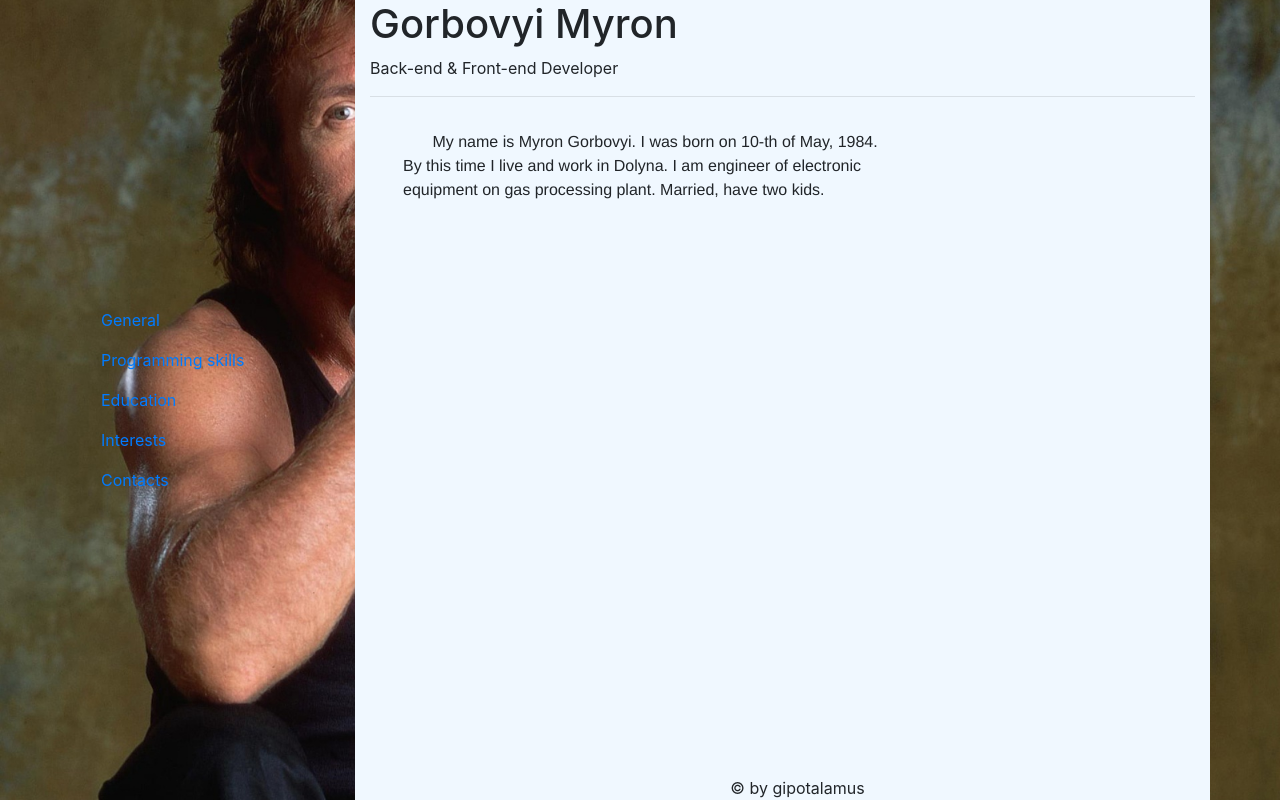
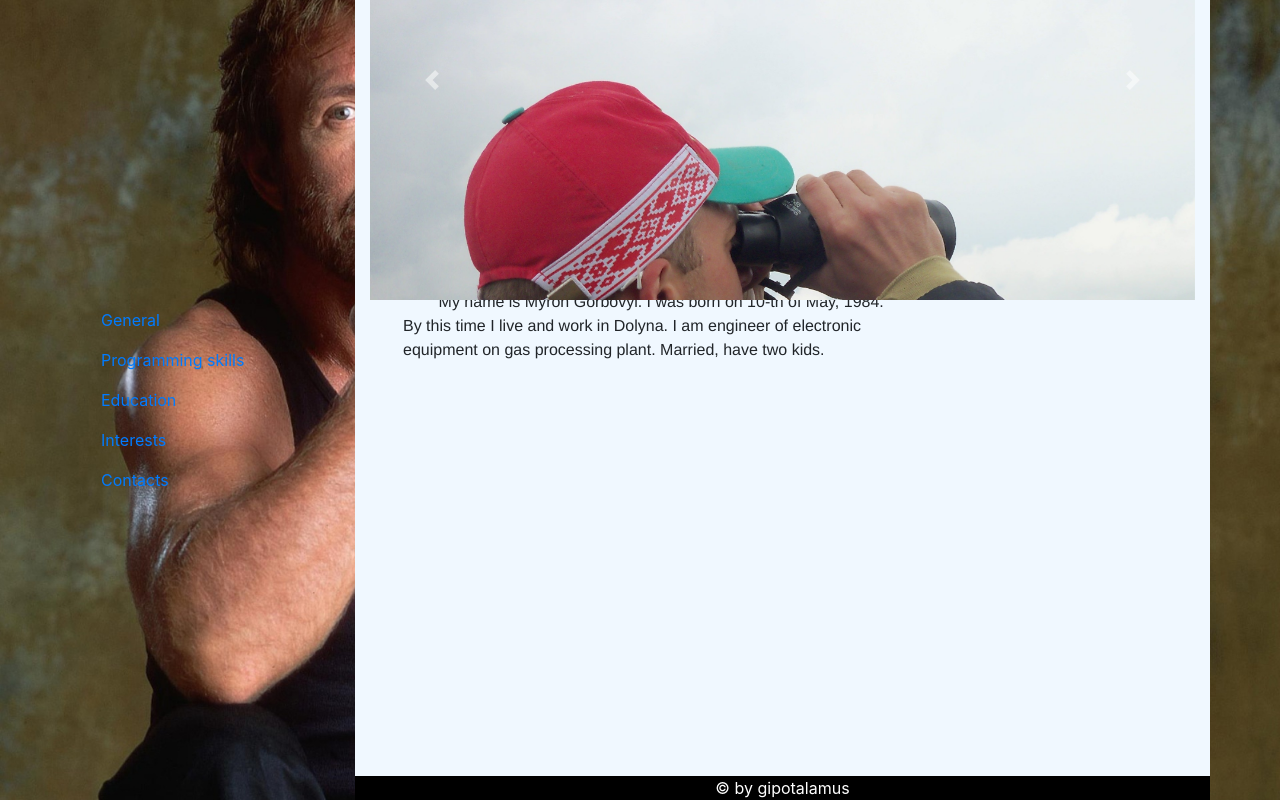
Before and after one commit to Gipotalamus/MGorSoftserveTestProject, an Angular app: page /general in a window 1280 px wide. Built offline with nearby package versions, Linux system fonts and the light colour scheme.

Commit message:
last commit

```diff
--- a/src/app/app.component.css
+++ b/src/app/app.component.css
@@ -10,11 +10,24 @@
   align-items: center;
 }
 
-span {
+.my-carousel {
+  height: 20%;
+
+}
+
+.carousel-item {
+  width: 100%;
+  height: 300px;
+}
+
+.footer {
   position: absolute;
+  background-color: black;
+  color: white;
   width: 100%;
   bottom: 0;
   text-align: center;
+  margin: 0 -15px;
 }
 
 @media (max-width: 600px) {
--- a/src/app/app.component.html
+++ b/src/app/app.component.html
@@ -5,13 +5,31 @@
       <app-menu></app-menu>
     </div>
     <div class="col-md-8 col-lg-9 main">
+      <div id="carouselExampleControls" class="carousel slide my-carousel" data-ride="carousel">
+        <div class="carousel-inner" role="listbox">
+          <div class="carousel-item active">
+            <img class="d-block img-fluid" src="assets/images/1.jpg" alt="First slide">
+          </div>
+          <div class="carousel-item">
+            <img class="d-block img-fluid" src="assets/images/2.jpg" alt="Second slide">
+          </div>
+        </div>
+        <a class="carousel-control-prev" href="#carouselExampleControls" role="button" data-slide="prev">
+          <span class="carousel-control-prev-icon" aria-hidden="true"></span>
+          <span class="sr-only">Previous</span>
+        </a>
+        <a class="carousel-control-next" href="#carouselExampleControls" role="button" data-slide="next">
+          <span class="carousel-control-next-icon" aria-hidden="true"></span>
+          <span class="sr-only">Next</span>
+        </a>
+      </div>
       <div>
         <h1>Gorbovyi Myron</h1>
         Back-end & Front-end Developer
       </div>
       <hr/>
         <router-outlet></router-outlet>
-      <span>&copy; by gipotalamus</span>
+      <span class="footer">&copy; by gipotalamus</span>
     </div>
   </div>
 </div>
--- a/src/assets/data/data.json
+++ b/src/assets/data/data.json
@@ -1,7 +1,7 @@
 {
-  "general" : "My name is Myron Gorbovyi. I was born on 10-th of May, 1984. \nBy this time I live and work in Dolyna. I am engineer of electronic \nequipment on gas processing plant. Married, have two kids.",
-  "skills" : "Programming languages \nJava (7, 8), JavaScript, TypeScript, HTML, CSS, XML \nFrameworks, technologies \nSpring (Core, Data, Security, REST, AOP), JPA (Hibernate), Servlets/JSP, JSTL, \nThymeleaf, Maven, Apache Tomcat, Angular 2 \nDatabases \nMySQL, MongoDB \nVersion control \nGit \nOS \nWindows, Linux",
-  "education" : "Education\nDolyna Lyceum (1998-2001)\nNational Technical University Of Oil & Gas (2001-2006)\nSoftServe IT Academy (2013)",
-  "contacts" : "How can you find me\nmobile: (099) 533-7099\ne-mail: hectop23@ukr.net\nSkype name: Gipotalamus23 \nLinkedin: https://www.linkedin.com/in/myron-gorboviy-a5690185/",
-  "interests" : "My hobbies\ntracking(mountains), workout, massage, programming, dancing"
+  "general" : "\tMy name is Myron Gorbovyi. I was born on 10-th of May, 1984. \nBy this time I live and work in Dolyna. I am engineer of electronic \nequipment on gas processing plant. Married, have two kids.",
+  "skills" : "Programming languages \n\tJava (7, 8), JavaScript, TypeScript, HTML, CSS, XML \nFrameworks, technologies \n\tSpring (Core, Data, Security, REST, AOP), JPA (Hibernate), Servlets/JSP, JSTL, \nThymeleaf, Maven, Apache Tomcat, Angular 2 \nDatabases \n\tMySQL, MongoDB \nVersion control \n\tGit \nOS \n\tWindows, Linux",
+  "education" : "Education \n\tDolyna Lyceum (1998-2001) \n\tNational Technical University Of Oil & Gas (2001-2006) \n\tSoftServe IT Academy (2013)",
+  "contacts" : "How can you find me \n\tmobile: (099) 533-7099 \n\te-mail: hectop23@ukr.net \n\tSkype name: Gipotalamus23 \n\tLinkedin: https://www.linkedin.com/in/myron-gorboviy-a5690185/",
+  "interests" : "My hobbies \n\ttracking(mountains), workout, massage, programming, dancing"
 }
```
Also changed, not shown: 1 other file (tests, documents, lock files or other folders).
